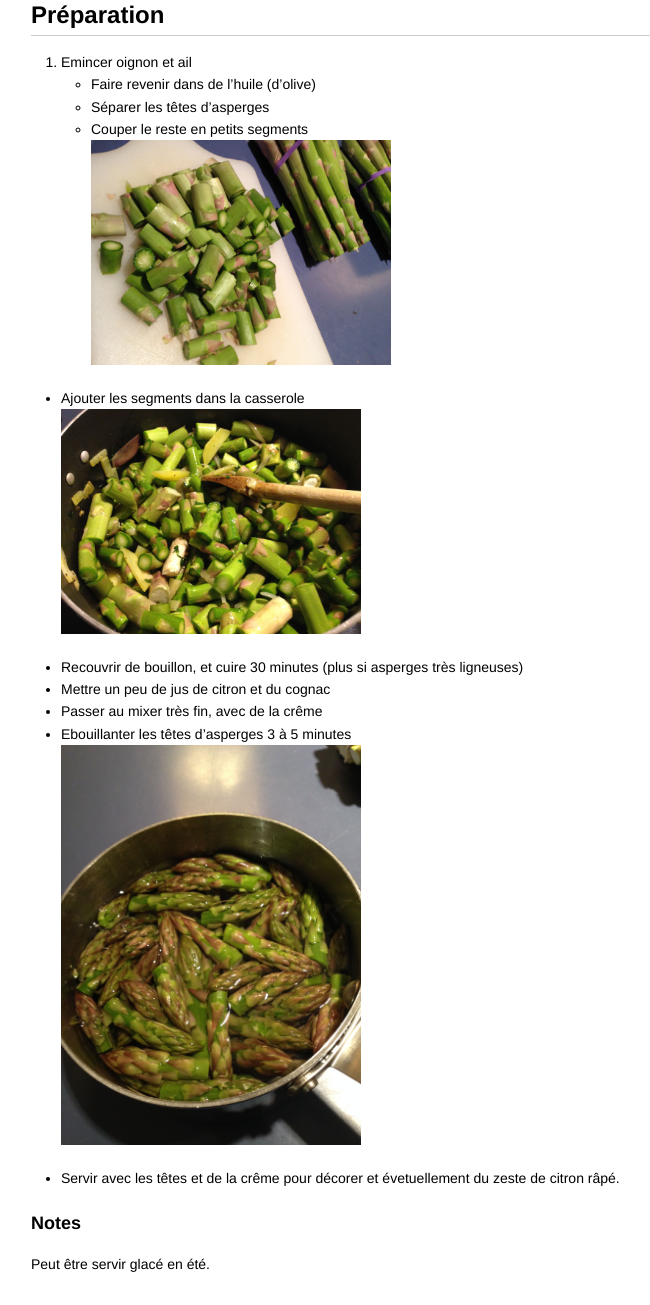
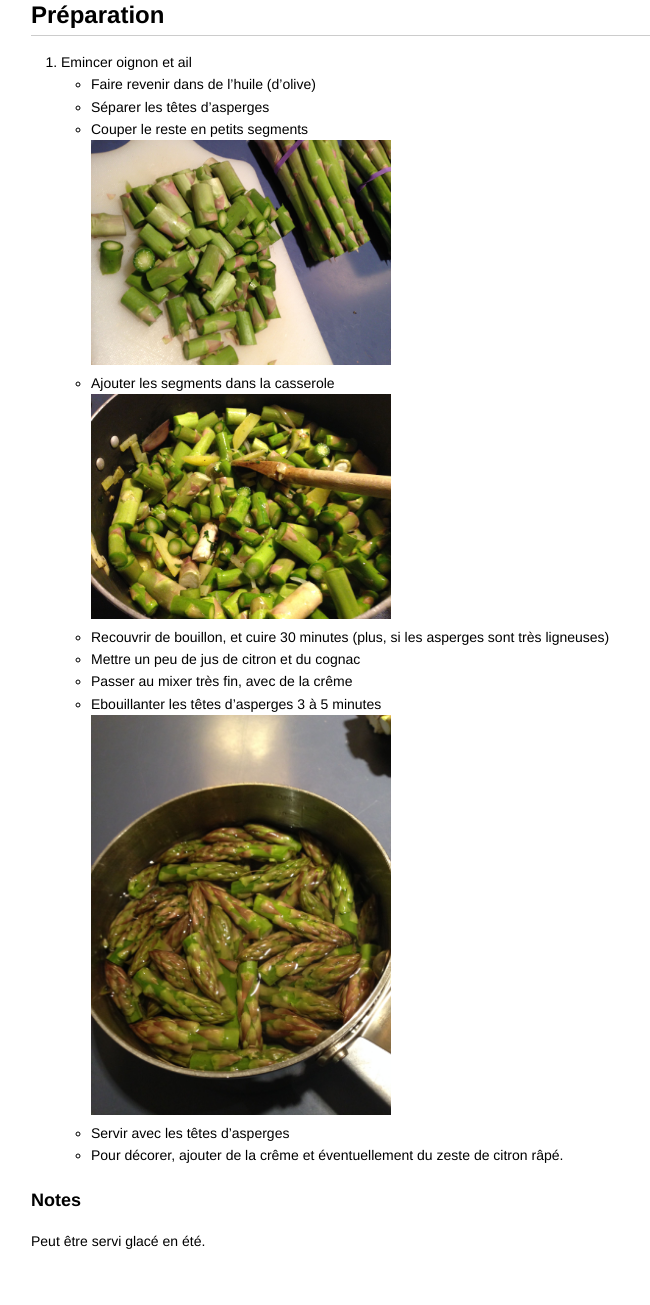
Before and after one commit to kruchten/spoon, a Jekyll site: the page built from _posts/2013-12-29-soupe_d_asperges.md, in a window 1280 px wide and 1400 px high, scrolled down 947 px, cut to the strip 95-1400 px from the top of the window. Shown: the whole strip, without its empty margins (182-832 px from the left). Built offline with Jekyll 4.4.1, drawn with Linux system fonts in a browser that asks for light colours; after the commit the page ends 2325 px from its top, so only the background shows below that; some of the changed text lies outside the part shown.

```diff
--- a/_posts/2013-12-29-soupe_d_asperges.md
+++ b/_posts/2013-12-29-soupe_d_asperges.md
@@ -25,17 +25,15 @@ title: Soupe d'Asperges
 * Séparer les têtes d'asperges
 * Couper le reste en petits segments
 ![image](img/soupe_d_asperges2.jpg)
-
 * Ajouter les segments dans la casserole
 ![image](img/soupe_d_asperges3.jpg)
-
-* Recouvrir de bouillon, et cuire 30 minutes (plus si asperges très ligneuses)
+* Recouvrir de bouillon, et cuire 30 minutes (plus, si les asperges sont très ligneuses)
 * Mettre un peu de jus de citron et du cognac
 * Passer au mixer très fin, avec de la crême
 * Ebouillanter les têtes d'asperges 3 à 5 minutes
 ![image](img/soupe_d_asperges1.jpg)
-
-* Servir avec les têtes et de la crême pour décorer et évetuellement du zeste de citron râpé.
+* Servir avec les têtes d'asperges
+* Pour décorer, ajouter de la crême et éventuellement du zeste de citron râpé.
 
 ###Notes
-Peut être servir glacé en été.
+Peut être servi glacé en été.
```
Also changed, not shown: other parts of _posts/2013-12-29-soupe_d_asperges.md (+5 -5 lines), _posts/2013-12-28-baguettes.md (+1 -0 lines), _posts/2013-12-29-bananes_flambees.md (+7 -7 lines), _posts/2013-12-29-blanquette_de_veau.md (added, +43 -0 lines), img/blanquette1.jpg (added), img/blanquette2.jpg (added), img/blanquette3.jpg (added).
